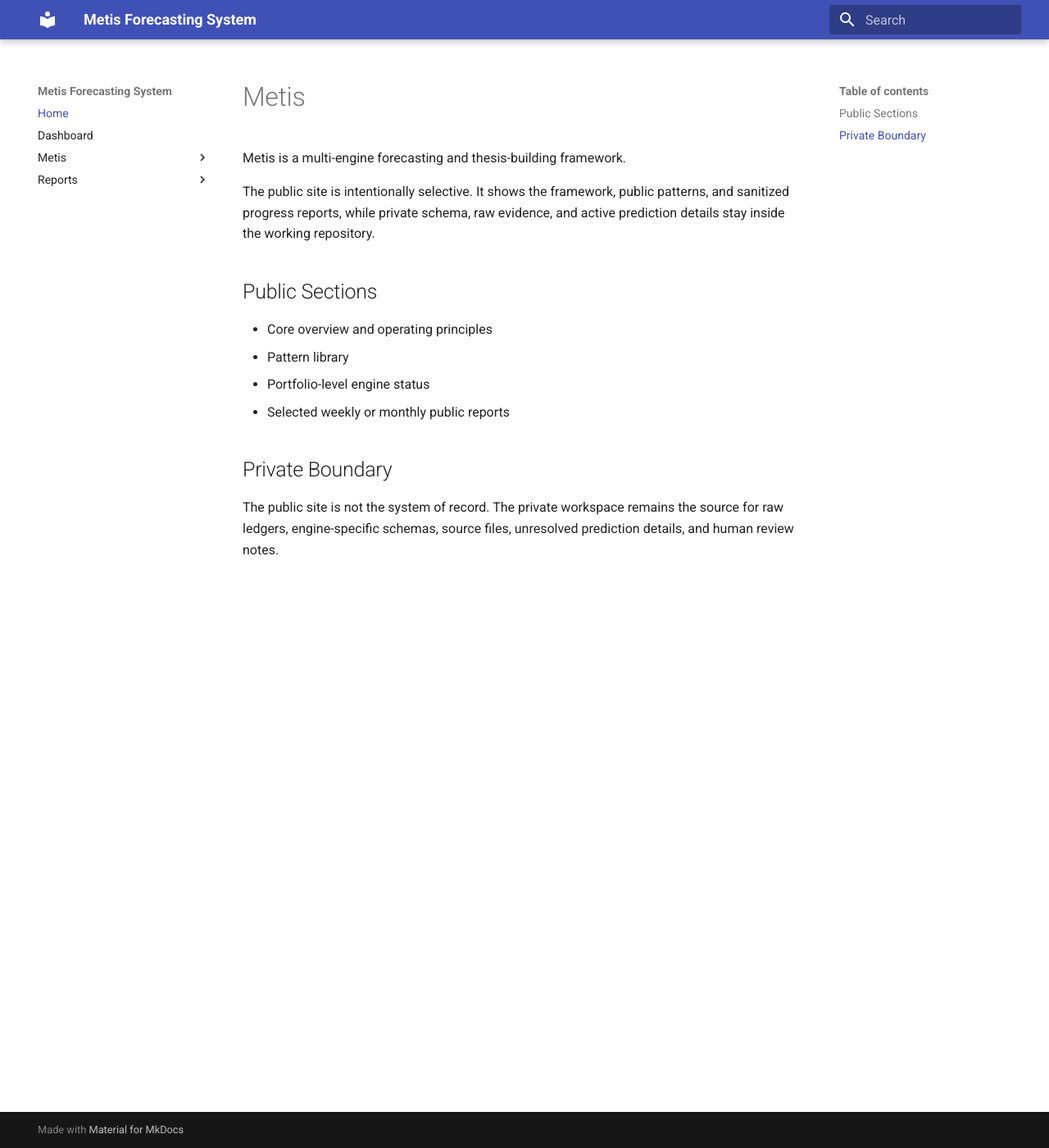
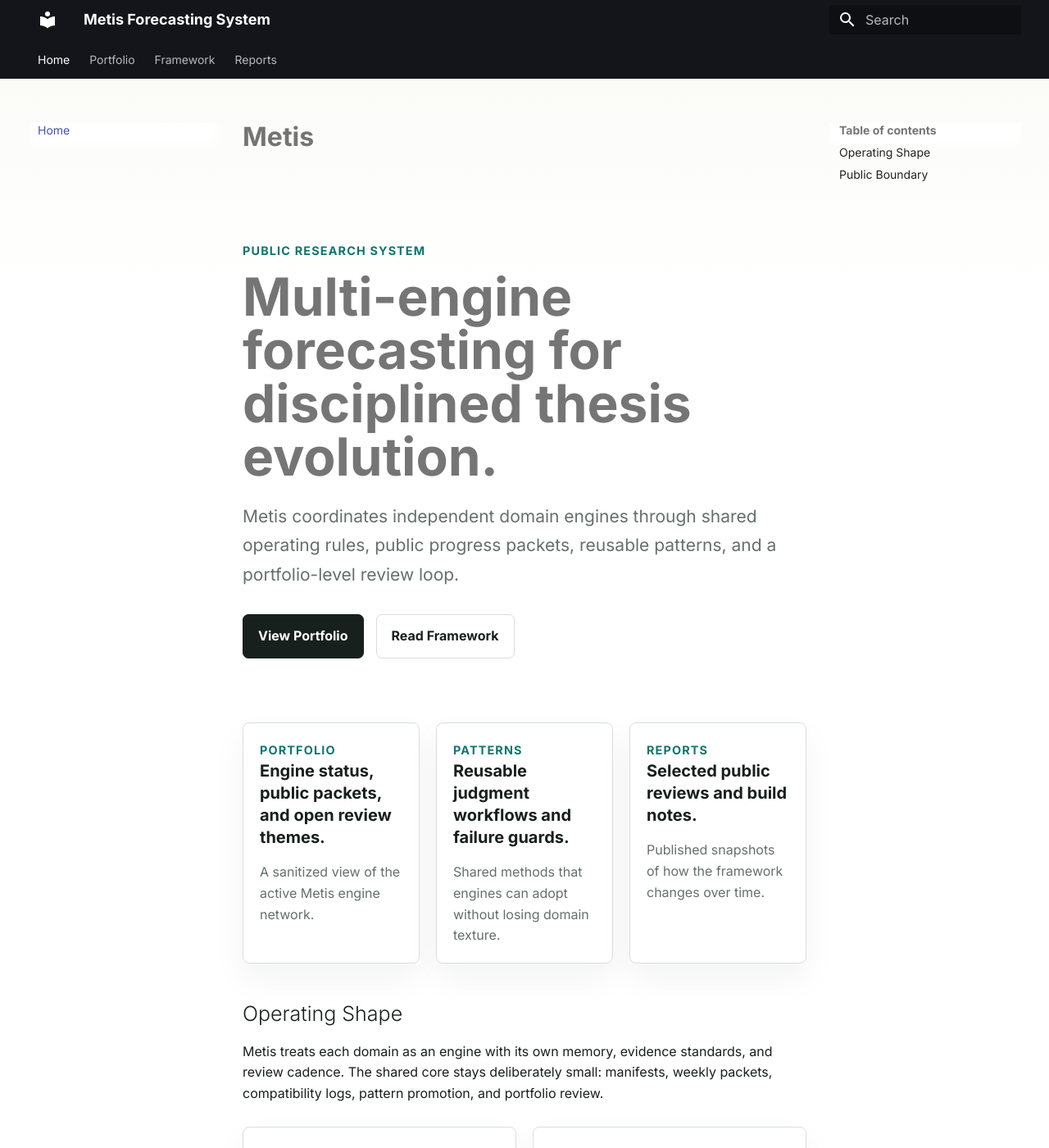
Before and after one commit to qwrrrrr5877/metis-public-site, an MkDocs documentation site: the page built from docs/index.md, in a window 1280 px wide and 1400 px high. Shown: the whole window at 82% size. Built offline with MkDocs 1.6.1 and Material for MkDocs 9.7.7, drawn with Linux system fonts in a browser that asks for light colours; some of the changed text lies outside the part shown.

Commit message:
Add first visual design pass

```diff
--- a/docs/index.md
+++ b/docs/index.md
@@ -1,20 +1,61 @@
 # Metis
 
-Metis is a multi-engine forecasting and thesis-building framework.
+<div class="metis-hero">
+  <p class="metis-kicker">Public research system</p>
+  <h1>Multi-engine forecasting for disciplined thesis evolution.</h1>
+  <p class="metis-lede">Metis coordinates independent domain engines through shared operating rules, public progress packets, reusable patterns, and a portfolio-level review loop.</p>
+  <div class="metis-actions">
+    <a href="dashboard/portfolio/" class="metis-button primary">View Portfolio</a>
+    <a href="metis/core-overview/" class="metis-button">Read Framework</a>
+  </div>
+</div>
+
+<div class="metis-grid three">
+  <a class="metis-card" href="dashboard/portfolio/">
+    <span class="metis-card-label">Portfolio</span>
+    <strong>Engine status, public packets, and open review themes.</strong>
+    <p>A sanitized view of the active Metis engine network.</p>
+  </a>
+  <a class="metis-card" href="metis/patterns/">
+    <span class="metis-card-label">Patterns</span>
+    <strong>Reusable judgment workflows and failure guards.</strong>
+    <p>Shared methods that engines can adopt without losing domain texture.</p>
+  </a>
+  <a class="metis-card" href="reports/">
+    <span class="metis-card-label">Reports</span>
+    <strong>Selected public reviews and build notes.</strong>
+    <p>Published snapshots of how the framework changes over time.</p>
+  </a>
+</div>
+
+## Operating Shape
+
+Metis treats each domain as an engine with its own memory, evidence standards,
+and review cadence. The shared core stays deliberately small: manifests,
+weekly packets, compatibility logs, pattern promotion, and portfolio review.
+
+<div class="metis-grid two">
+  <div class="metis-panel">
+    <h3>Engine Autonomy</h3>
+    <p>Each engine owns its local thesis state, domain files, candidate rules, and review rhythm.</p>
+  </div>
+  <div class="metis-panel">
+    <h3>Shared Core</h3>
+    <p>Metis Core defines the common packet shape, cross-engine broadcast loop, and public/private boundary.</p>
+  </div>
+  <div class="metis-panel">
+    <h3>Pattern Promotion</h3>
+    <p>Local lessons can become reusable patterns only after surviving enough context and regression checks.</p>
+  </div>
+  <div class="metis-panel">
+    <h3>Public Boundary</h3>
+    <p>This site publishes framework and sanitized progress, not raw evidence, private schema, or active prediction internals.</p>
+  </div>
+</div>
+
+## Public Boundary
 
 The public site is intentionally selective. It shows the framework, public
-patterns, and sanitized progress reports, while private schema, raw evidence,
-and active prediction details stay inside the working repository.
-
-## Public Sections
-
-- Core overview and operating principles
-- Pattern library
-- Portfolio-level engine status
-- Selected weekly or monthly public reports
-
-## Private Boundary
-
-The public site is not the system of record. The private workspace remains the
-source for raw ledgers, engine-specific schemas, source files, unresolved
+patterns, and sanitized progress reports. The private workspace remains the
+system of record for raw ledgers, evidence archives, source files, unresolved
 prediction details, and human review notes.
--- /dev/null
+++ b/docs/stylesheets/extra.css
@@ -0,0 +1,195 @@
+:root {
+  --metis-ink: #17201c;
+  --metis-muted: #64706b;
+  --metis-line: #d9dfdc;
+  --metis-panel: #f7f8f5;
+  --metis-accent: #0f766e;
+  --metis-accent-soft: #dff3ef;
+  --metis-warm: #a15c38;
+}
+
+.md-header,
+.md-tabs {
+  background: #101513;
+}
+
+.md-main {
+  background:
+    linear-gradient(180deg, #fbfbf8 0, #ffffff 260px);
+}
+
+.md-typeset {
+  color: var(--metis-ink);
+}
+
+.md-typeset h1,
+.md-typeset h2,
+.md-typeset h3 {
+  letter-spacing: 0;
+}
+
+.md-typeset h1 {
+  font-weight: 760;
+}
+
+.metis-hero {
+  padding: 3.3rem 0 2.5rem;
+  max-width: 920px;
+}
+
+.metis-kicker,
+.metis-card-label,
+.metis-section-label {
+  color: var(--metis-accent);
+  font-size: .72rem;
+  font-weight: 760;
+  letter-spacing: .08em;
+  margin: 0 0 .6rem;
+  text-transform: uppercase;
+}
+
+.metis-hero h1 {
+  font-size: clamp(2.1rem, 5vw, 4.35rem);
+  line-height: 1.02;
+  margin: 0;
+  max-width: 880px;
+}
+
+.metis-lede {
+  color: var(--metis-muted);
+  font-size: 1.05rem;
+  line-height: 1.7;
+  margin: 1.1rem 0 0;
+  max-width: 710px;
+}
+
+.metis-actions {
+  display: flex;
+  flex-wrap: wrap;
+  gap: .75rem;
+  margin-top: 1.5rem;
+}
+
+.metis-button {
+  border: 1px solid var(--metis-line);
+  border-radius: 7px;
+  color: var(--metis-ink) !important;
+  display: inline-flex;
+  font-weight: 680;
+  padding: .66rem .9rem;
+  text-decoration: none !important;
+}
+
+.metis-button.primary {
+  background: var(--metis-ink);
+  border-color: var(--metis-ink);
+  color: #fff !important;
+}
+
+.metis-grid {
+  display: grid;
+  gap: 1rem;
+  margin: 1.4rem 0 2.2rem;
+}
+
+.metis-grid.two {
+  grid-template-columns: repeat(2, minmax(0, 1fr));
+}
+
+.metis-grid.three {
+  grid-template-columns: repeat(3, minmax(0, 1fr));
+}
+
+.metis-card,
+.metis-panel,
+.engine-card {
+  background: rgba(255, 255, 255, .86);
+  border: 1px solid var(--metis-line);
+  border-radius: 8px;
+  box-shadow: 0 18px 40px rgba(17, 24, 20, .05);
+  display: block;
+  padding: 1rem;
+  text-decoration: none !important;
+}
+
+.metis-card:hover {
+  border-color: rgba(15, 118, 110, .45);
+  box-shadow: 0 20px 46px rgba(15, 118, 110, .10);
+}
+
+.metis-card strong,
+.engine-card strong {
+  color: var(--metis-ink);
+  display: block;
+  font-size: 1rem;
+  line-height: 1.35;
+}
+
+.metis-card p,
+.metis-panel p,
+.engine-card p {
+  color: var(--metis-muted);
+  margin-bottom: 0;
+}
+
+.metis-panel h3 {
+  margin-top: 0;
+}
+
+.engine-grid {
+  display: grid;
+  gap: 1rem;
+  grid-template-columns: repeat(2, minmax(0, 1fr));
+  margin: 1.2rem 0 2rem;
+}
+
+.engine-meta {
+  color: var(--metis-muted);
+  display: flex;
+  flex-wrap: wrap;
+  gap: .45rem;
+  margin: .75rem 0 0;
+}
+
+.engine-meta span,
+.engine-status {
+  background: var(--metis-panel);
+  border: 1px solid var(--metis-line);
+  border-radius: 999px;
+  display: inline-flex;
+  font-size: .72rem;
+  font-weight: 680;
+  line-height: 1;
+  padding: .38rem .52rem;
+}
+
+.engine-status.active {
+  background: var(--metis-accent-soft);
+  border-color: rgba(15, 118, 110, .28);
+  color: #075e57;
+}
+
+.engine-status.monitoring {
+  background: #f4eee4;
+  border-color: rgba(161, 92, 56, .28);
+  color: var(--metis-warm);
+}
+
+.public-note {
+  border-left: 3px solid var(--metis-accent);
+  color: var(--metis-muted);
+  margin: 1rem 0 1.8rem;
+  padding: .2rem 0 .2rem 1rem;
+}
+
+@media screen and (max-width: 760px) {
+  .metis-hero {
+    padding-top: 2rem;
+  }
+
+  .metis-grid.two,
+  .metis-grid.three,
+  .engine-grid {
+    grid-template-columns: 1fr;
+  }
+}
--- a/mkdocs.yml
+++ b/mkdocs.yml
@@ -1,11 +1,33 @@
 site_name: Metis Forecasting System
 site_description: Public notes on the Metis multi-engine forecasting framework.
+site_url: https://qwrrrrr5877.github.io/metis-public-site/
 theme:
   name: material
+  language: en
+  palette:
+    - scheme: default
+      primary: black
+      accent: teal
+  features:
+    - navigation.tabs
+    - navigation.sections
+    - navigation.indexes
+    - navigation.top
+    - toc.follow
+    - content.code.copy
+  font:
+    text: Inter
+    code: JetBrains Mono
+extra_css:
+  - stylesheets/extra.css
+markdown_extensions:
+  - attr_list
+  - md_in_html
+  - tables
 nav:
   - Home: index.md
-  - Dashboard: dashboard/portfolio.md
-  - Metis:
+  - Portfolio: dashboard/portfolio.md
+  - Framework:
       - Core Overview: metis/core-overview.md
       - Patterns:
           - Overview: metis/patterns/index.md
```
Also changed, not shown: docs/dashboard/portfolio.md (+42 -19 lines).
